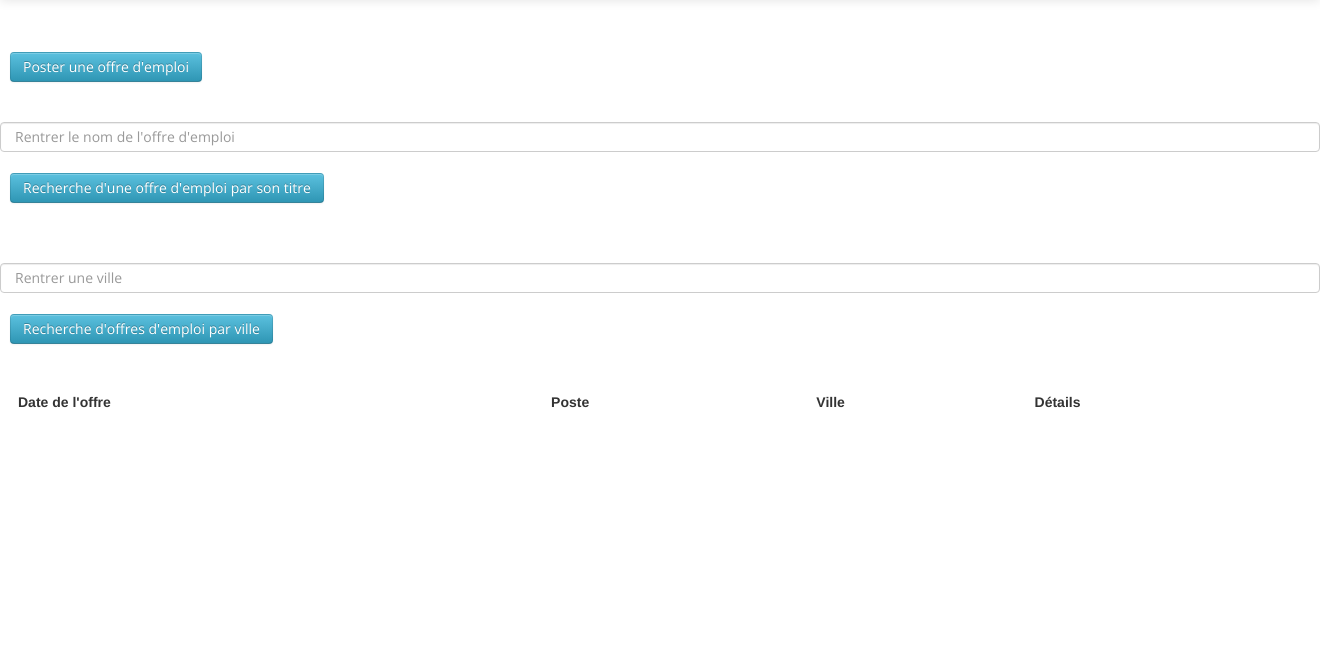
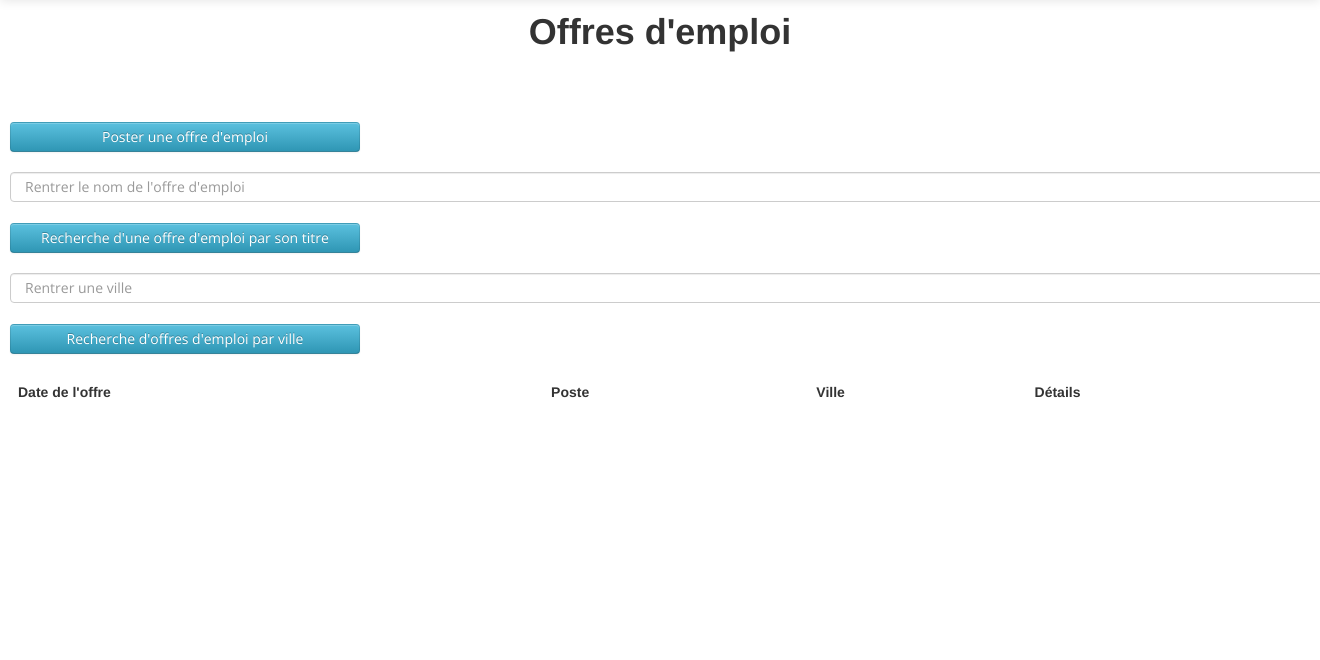
Before and after one commit to Pierrebory/project_forum, a PHP site: template views/listeoffresemploi.html.twig in a window 1320 px wide; the page is wider, and only the part inside the window is pictured. Shown: the part 68-728 px from the top of that part. Run offline with PHP 8.4, Linux system fonts and the light colour scheme; the template is opened without the code that fills it, so the values that code supplies are empty; some libraries are stand-ins or nearby versions.

Commit message:
LE CHAPO DE LA DARONNE

```diff
--- a/src/Form/Type/SubjectType.php
+++ b/src/Form/Type/SubjectType.php
@@ -21,6 +21,7 @@ class SubjectType extends AbstractType
         //on liste les champs qu'on veut rajouter
         $builder
             ->add('title', TextType::class, array(
+                'label' => 'Titre',
                 'attr' => array(
                     'placeholder' => 'Votre titre'
                 ),
--- a/views/contact.html.twig
+++ b/views/contact.html.twig
@@ -12,7 +12,7 @@
             {% endfor %}
 
 
-            <div class="contact_form"><br><br><br>
+            <div class="contact_form" style="margin-top:80px;">
                 <h1 style="text-align: center">Contactez-nous !</h1>
 
             <div class="contact_form" style="margin-top:80px;">
--- a/views/index.html.twig
+++ b/views/index.html.twig
@@ -183,7 +183,7 @@
       <div class="row">
         <div class="span2 offset1 flyIn">
           <div class="people">
-            <img class="team-thumb img-circle" src="img/team/norman.jpg" alt="" />
+            <img class="team-thumb img-circle" src="img/team/norman1.jpg" alt="" />
             <h3>Norman J.</h3>
             <p>
               Développeur Back-end
@@ -201,7 +201,7 @@
         </div>
         <div class="span2 flyIn">
           <div class="people">
-            <img class="team-thumb img-circle" src="img/team/pierre.jpg" alt="" />
+            <img class="team-thumb img-circle" src="img/team/pierre1.jpg" alt="" />
             <h3>Pierre B.</h3>
             <p>
               Développeur Back end, Front-end
@@ -210,7 +210,7 @@
         </div>
         <div class="span2 flyIn">
           <div class="people">
-            <img class="team-thumb img-circle" src="img/team/alex.jpg" alt="" />
+            <img class="team-thumb img-circle" src="img/team/alex1.jpg" alt="" />
             <h3>Alexandre B.</h3>
             <p>
               Développeur Front-end
--- a/views/layout.html.twig
+++ b/views/layout.html.twig
@@ -31,7 +31,7 @@
                 <a class="btn btn-navbar" data-toggle="collapse" data-target=".nav-collapse"><span class="icon-bar"></span><span class="icon-bar"></span><span class="icon-bar"></span>
                 </a>
 
-                <div class="brand"><a href="{{ path('home') }}"><img src="img/icons/redim150.png" alt=""></a></div>
+                <div class="brand"><a href="{{ path('home') }}"><img src="{{ asset ('img/icons/redim150.png') }}" alt=""></a></div>
                 <!-- navigation -->
                 <nav class="pull-right nav-collapse collapse">
                   <ul id="menu-main" class="nav">
--- a/views/listeoffresemploi.html.twig
+++ b/views/listeoffresemploi.html.twig
@@ -6,60 +6,41 @@
         {% block content %}
 
         <div class="col-md-12 text-center">
-
-            <blockquote class="blockquote text-center" style="margin-top: 20px;"><h1>Offres d'emploi</h1> </blockquote>
-
-
+            <blockquote class="blockquote text-center" style="margin-top: 80px;"><h1>Offres d'emploi</h1> </blockquote>
         </div>
 
-<br>
-<br>
-
-<div class="javascript"><a href="{{ path('formulaireemploi') }}"><button type="button" class="btn btn-info" style="margin-left:10px;">Poster une offre d'emploi</button></a></div>
+<div class="javascript"><a href="{{ path('formulaireemploi') }}"><button type="button" class="btn btn-info" style="margin-left:10px; width: 350px; margin-top:50px;">Poster une offre d'emploi</button></a></div>
 
 {% if is_granted('IS_AUTHENTICATED_FULLY') %}
-<a href="{{ path('updateJobAction', {id: app.user.id}) }}"><button type="button" class="btn btn-info">Modifiez votre offre d'emploi</button></a>
+<a href="{{ path('updateJobAction', {id: app.user.id}) }}"><button type="button" class="btn btn-info" style="margin-left: 10px; margin-top: 10px; width: 350px;">Modifiez votre offre d'emploi</button></a>
+
 {% endif %}
-<br>
-<br>
 
-
-            <form method="GET">
-            <input type="text" name="title" id="title" placeholder="Rentrer le nom de l'offre d'emploi">
-            <button type="button" class="btn btn-info" id="action" style="margin-left:10px">Recherche d'une offre d'emploi par son titre</button>
+            <form method="GET" style='margin-top:20px;'>
+            <input type="text" name="title" id="title" placeholder="Rentrer le nom de l'offre d'emploi"  style="margin-left:10px;">
+            <button type="button" class="btn btn-info" id="action" style="margin-left:10px; width: 350px; ">Recherche d'une offre d'emploi par son titre</button>
             </form>
 
             <div id="result"></div>
-<br>
-<br>
 
             <form method="GET">
-            <input type="text" name="city" id="city" placeholder="Rentrer une ville">
-            <button type="button" class="btn btn-info" id="action1" style="margin-left:10px">Recherche d'offres d'emploi par ville</button>
+            <input type="text" name="city" id="city" placeholder="Rentrer une ville" style="margin-left:10px;">
+            <button type="button" class="btn btn-info" id="action1" style="margin-left:10px; width: 350px;">Recherche d'offres d'emploi par ville</button>
 
             <div id="result"></div>
 
-<br>
-<br>
-
-<table class="table table-striped" style="margin-left:10px; width:1900px;">
+<table class="table table-striped" style="margin-left:10px; margin-top: 20px; width:1900px;">
   <thead>
-
     <tr>
       <th scope="col">Date de l'offre</th>
       <th scope="col">Poste</th>
       <th scope="col">Ville</th>
       <th scope="col">Détails</th>
-
     </tr>
-
   </thead>
-
-  <tbody>
+<tbody>
     <tr>
          {% for offre in offres %}
-
-
 
       <td>{{ offre.date_offer }}</td>
       <td>{{ offre.title }}</td>
@@ -69,14 +50,13 @@
     </tr>
 
   {% endfor %}
+
   </tbody>
 </table>
 
-
     {% endblock %}
 
-{% block javascript %}
-
+    {% block javascript %}
 
     <script>
         $(function(){
@@ -101,8 +81,6 @@
             });
         });
     </script>
-
-
 <script>
         $(function(){
             $('#action1').click(function(event){
@@ -126,15 +104,10 @@
             });
         });
     </script>
-
-
-
-
     <script>
         {% if not is_granted('IS_AUTHENTICATED_FULLY') %}
         $('.javascript').click(function(){
           alert('Vous devez être connecté(e) pour accéder à cette page.');
-
     });
 
          {% endif %}
```
Also changed, not shown: src/Form/Type/ContactType.php (+6 -3 lines), views/subject_forum.html.twig (+16 -28 lines), views/updateUser.html.twig (+4 -13 lines), web/img/avatar/web/uploads/39bf6fa3c37c267b081aee3b64e37006.jpeg (added), web/img/avatar/web/uploads/d903bccfa48d4627122fe54645d9c8ef.jpeg (added), web/img/team/alex1.jpg (added), web/img/team/norman1.jpg (added), web/img/team/pierre1.jpg (added).
